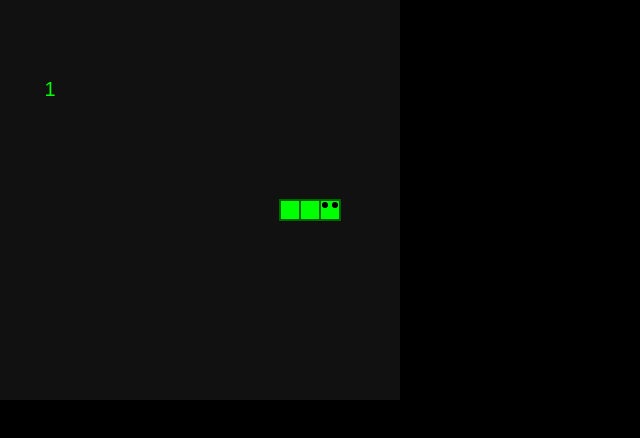
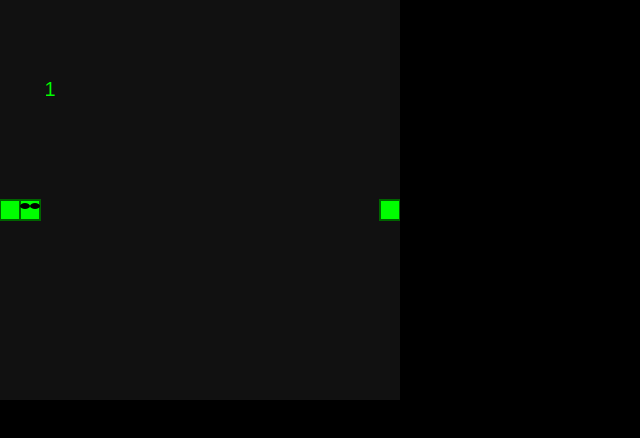
Before and after one commit to krvnsv/Functional-Programming, a website: page Practice/Snake.html in a window 1280 px wide. Shown: the whole page, without its empty margins (0-640 px from the left). Drawn offline with Linux system fonts and the light colour scheme.

Commit message:
Add neo glasses

```diff
--- a/Practice/Snake.html
+++ b/Practice/Snake.html
@@ -118,34 +118,47 @@
             ctx.strokeRect(segment.x * 20, segment.y * 20, 20, 20); // Draw the border
           });
 
-          // Draw the snake's eyes on the head
+          // Draw Neo's glasses on the snake's head
           const head = entity.body[0];
-          const eyeRadius = 3; // Radius of the eyes
+          const eyeWidth = 5; // Width of each eye (oval)
+          const eyeHeight = 3; // Height of each eye (oval)
           const eyeOffsetX = 5; // Horizontal offset from the center of the head
-          const eyeOffsetY = 5; // Vertical offset from the center of the head
+          const eyeOffsetY = 6; // Vertical offset from the center of the head
 
-          ctx.fillStyle = "black"; // Eye color
+          ctx.fillStyle = "black"; // Glasses color
 
-          // Left eye
+          // Left eye (oval)
           ctx.beginPath();
-          ctx.arc(
+          ctx.ellipse(
             head.x * 20 + eyeOffsetX, // X position
             head.y * 20 + eyeOffsetY, // Y position
-            eyeRadius, // Radius
-            0, Math.PI * 2 // Full circle
+            eyeWidth, // Horizontal radius
+            eyeHeight, // Vertical radius
+            0, 0, Math.PI * 2 // Full ellipse
           );
           ctx.fill();
 
-          // Right eye
+          // Right eye (oval)
           ctx.beginPath();
-          ctx.arc(
+          ctx.ellipse(
             head.x * 20 + (20 - eyeOffsetX), // X position
             head.y * 20 + eyeOffsetY, // Y position
-            eyeRadius, // Radius
-            0, Math.PI * 2 // Full circle
+            eyeWidth, // Horizontal radius
+            eyeHeight, // Vertical radius
+            0, 0, Math.PI * 2 // Full ellipse
           );
           ctx.fill();
-        } else if (entity.type === "food") {
+
+          // Draw the bridge between the glasses (a horizontal line)
+          ctx.strokeStyle = "black"; // Bridge color
+          ctx.lineWidth = 1; // Bridge thickness
+          ctx.beginPath();
+          ctx.moveTo(head.x * 20 + eyeOffsetX + eyeWidth, head.y * 20 + eyeOffsetY); // Start point
+          ctx.lineTo(head.x * 20 + (20 - eyeOffsetX) - eyeWidth, head.y * 20 + eyeOffsetY); // End point
+          ctx.stroke();
+        }
+
+        else if (entity.type === "food") {
           // Draw the "1" (food) in lime green
           ctx.fillStyle = "lime"; // Food color
           ctx.font = "20px Arial";
@@ -212,10 +225,10 @@
         renderSystem(entities, canvasEl);
 
         // Slow down the game loop
-        setTimeout(gameLoop, 200); // 200ms delay for slower movement
+        setTimeout(gameLoop, 100); // 100ms delay for slower movement
       } else {
         // Game over: restart the game
-        alert("Game Over! The snake collided with itself. Restarting...");
+        alert("Game Over! Neo bit his own tail. Restarting...");
         location.reload(); // Reload the page to restart the game
       }
     }
```
Also changed, not shown: Practice/FakeSnake.html (+26 -13 lines).
